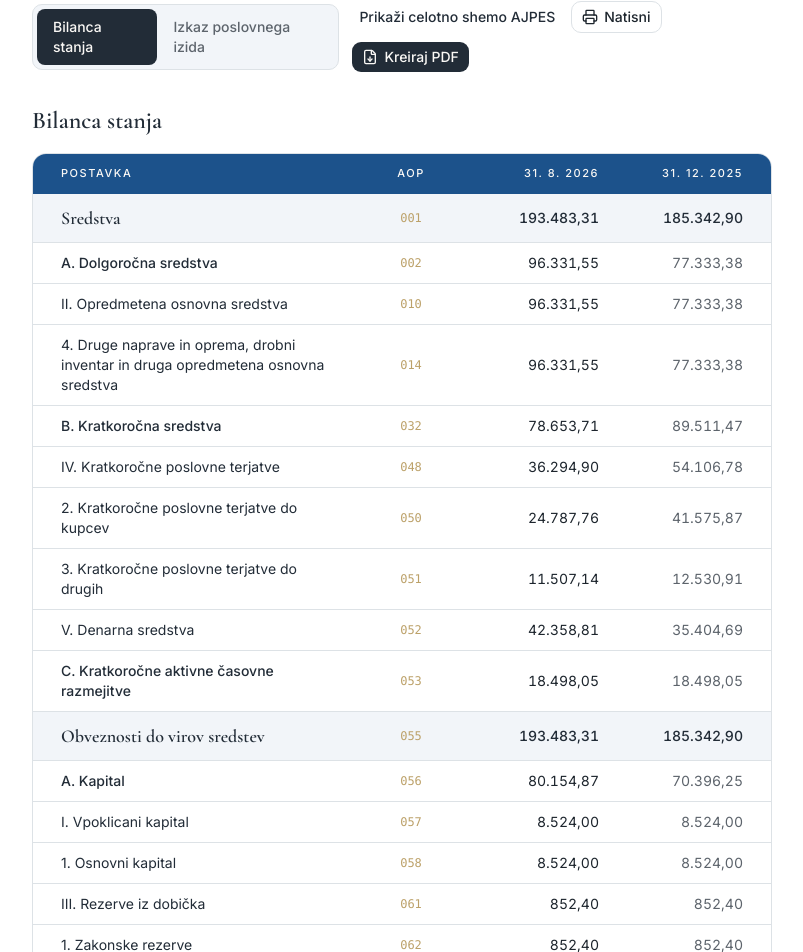
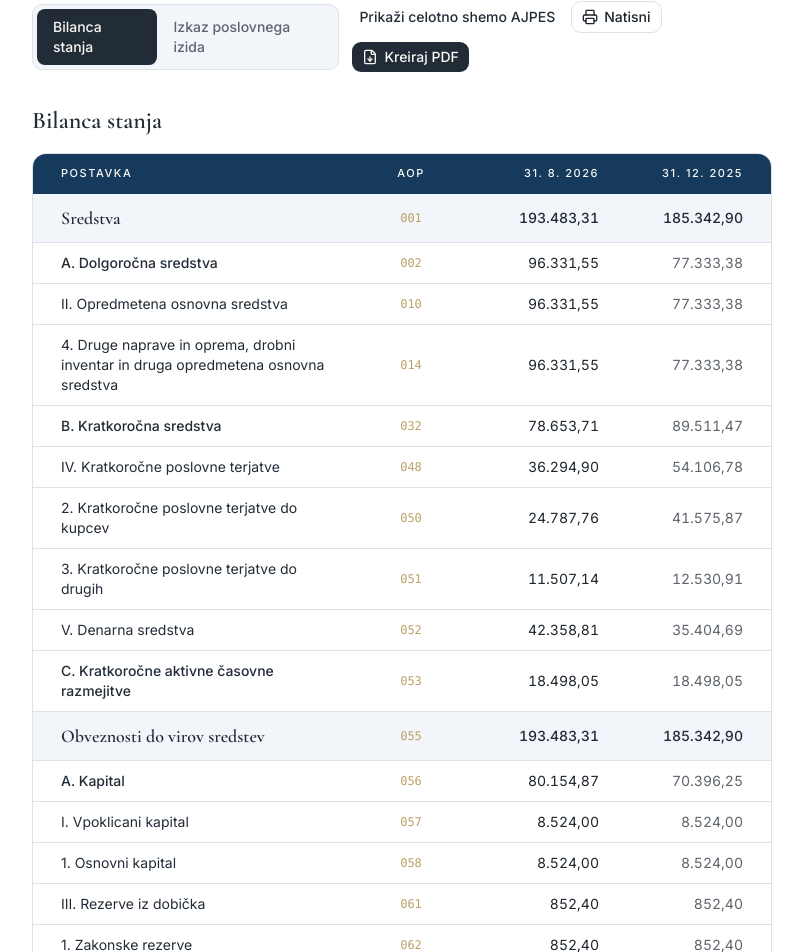
Before and after one commit to Urskapremk/Bilance, a Next.js app: page / in a window 1280 px wide. Shown: the part 755-1707 px from the top of the page, without its empty margins (16-819 px from the left). Built offline with nearby package versions, Linux system fonts and the light colour scheme.

Commit message:
Potemni modro glavo tabele.
Svetlejša modra je zamenjana s temnejšim odtenkom, ki ostane moder na zaslonu in v izpisu.

Co-authored-by: info <info@hnatura.com>

```diff
--- a/src/app/globals.css
+++ b/src/app/globals.css
@@ -58,7 +58,7 @@
   --foreground: #1d252d;
   --navy: #222c37;
   --navy-foreground: #faf8f5;
-  --deep-blue: #1c528b;
+  --deep-blue: #153a5c;
   --gold: #bca169;
   --card: #ffffff;
   --card-foreground: #1d252d;
@@ -189,7 +189,7 @@
   }
 
   .statement-head {
-    background: #1c528b !important;
+    background: #153a5c !important;
     color: #faf8f5 !important;
   }
 
```
